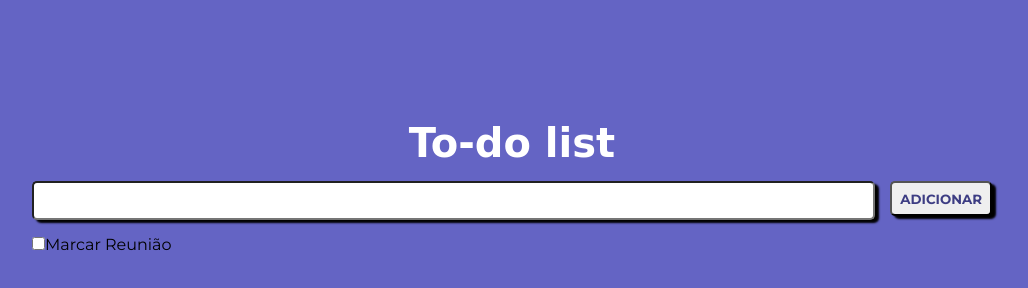
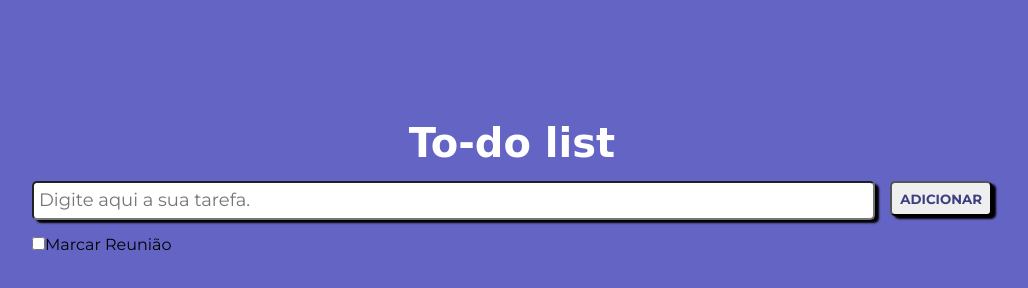
Before and after one commit to gustavocamalionti/to-do-list, a plain HTML site: page index.html in a window 1280 px wide. Shown: the whole page, without its empty margins (128-1156 px from the left). Drawn offline with Linux system fonts and the light colour scheme; a web font is replaced by a local one.

Commit message:
Preocupação com o padrão BEM(Block, Element, Modifier) e placeholder

```diff
--- a/index.html
+++ b/index.html
@@ -14,7 +14,7 @@
         <div class="container__box">
             <h1 class="container__title">To-do list</h1>
             <form class="container__form-adicionar-itens" id="adicionar">
-                <input type="text" class="container__input-adicionar"><input type="submit" value="Adicionar" id="container__submit-adicionar">
+                <input type="text" class="container__input-adicionar" placeholder="Digite aqui a sua tarefa."><input type="submit" value="Adicionar" id="container__submit-adicionar">
             </form>
 
             <form class="container__form-itens">
```
